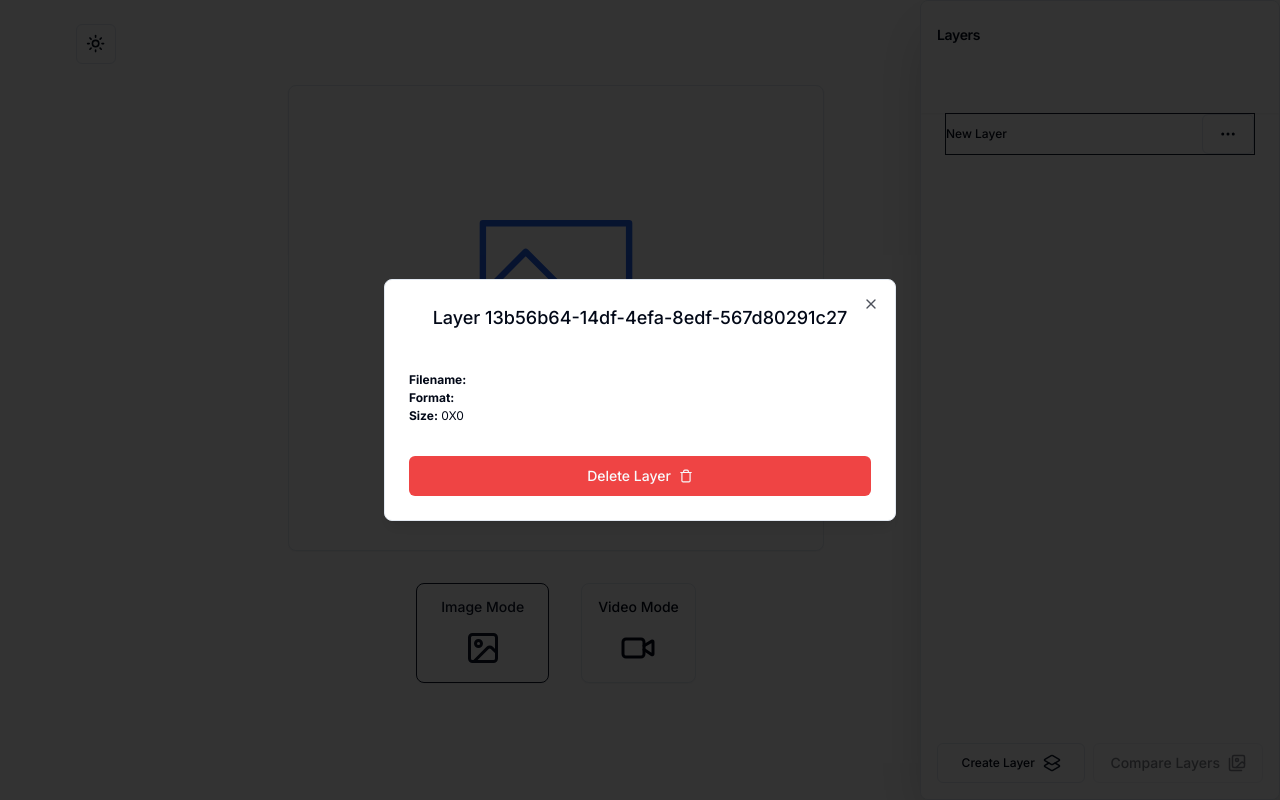
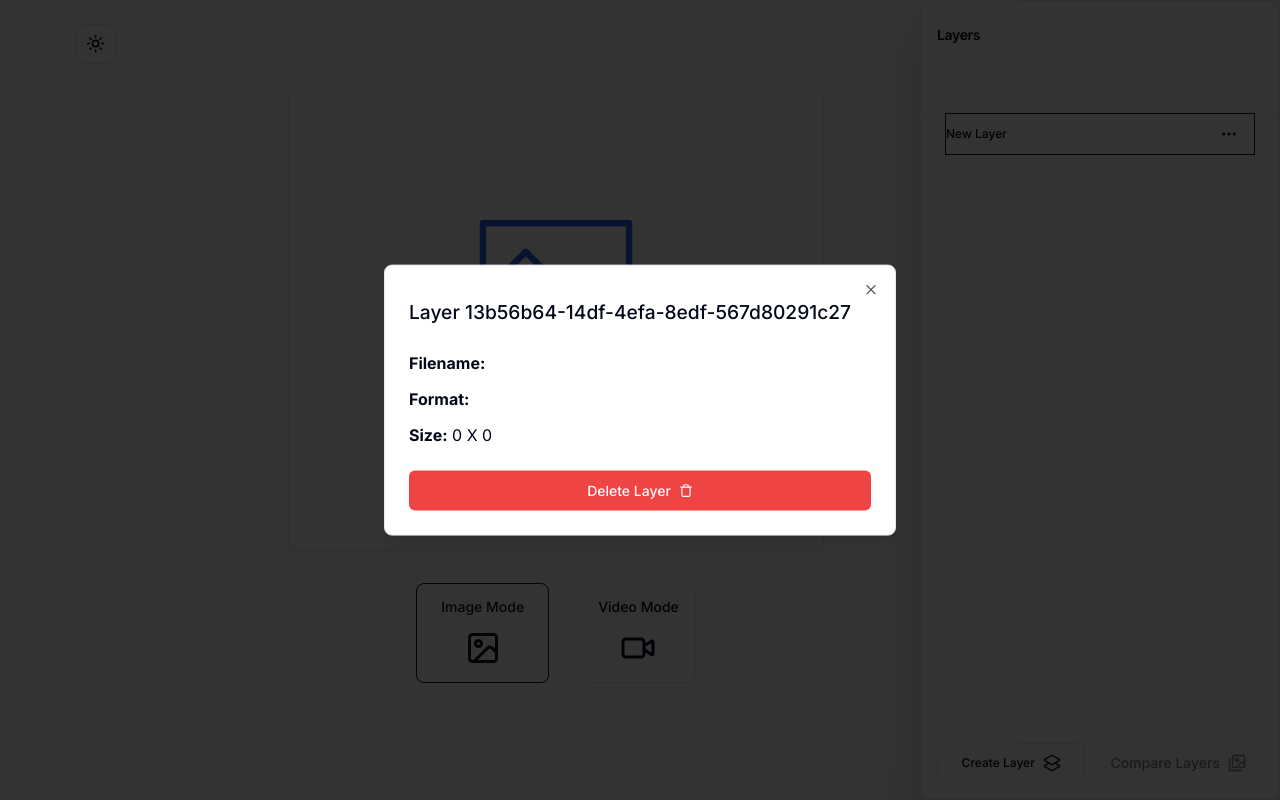
Before and after one commit to emrekaratepe123/Edit, a Next.js app: page / in a window 1280 px wide. Both pictures are taken after a click on the button 1228 px from the left and 134 px from the top of the page. Built offline with nearby package versions, Linux system fonts and the light colour scheme.

Commit message:
refactor: Update LayerInfo component UI and content layout

```diff
--- a/src/components/layers/LayerInfo.tsx
+++ b/src/components/layers/LayerInfo.tsx
@@ -1,13 +1,6 @@
 "use client";
 
-import {
-  Dialog,
-  DialogContent,
-  DialogDescription,
-  DialogHeader,
-  DialogTitle,
-  DialogTrigger,
-} from "@/components/ui/dialog";
+import { Dialog, DialogContent, DialogTrigger } from "@/components/ui/dialog";
 import { Button } from "../ui/button";
 import { Ellipsis, Trash } from "lucide-react";
 import { Layer, useLayerStore } from "@/lib/layer-store";
@@ -26,23 +19,21 @@ export default function LayerInfo({
   return (
     <Dialog>
       <DialogTrigger asChild>
-        <Button variant="outline">
+        <Button variant="outline" className="border-0">
           <Ellipsis size={18} />
         </Button>
       </DialogTrigger>
-      <DialogContent className="text-xs">
-        <h3 className="text-lg font-medium text-center mb-2">
-          Layer {layer.id}
-        </h3>
-        <div className="py-4 space-y-0.5">
-          <p>
+      <DialogContent className="flex flex-col gap-6 justify-center">
+        <h3 className="text-[1.2rem] font-medium mt-2">Layer {layer.id}</h3>
+        <div className="flex flex-col gap-3">
+          <p className="text-[1rem]">
             <span className="font-bold">Filename:</span> {layer.name}
           </p>
-          <p>
+          <p className="text-[1rem]">
             <span className="font-bold">Format:</span> {layer.format}
           </p>
-          <p>
-            <span className="font-bold"> Size:</span> {layer.width}X
+          <p className="text-[1rem]">
+            <span className="font-bold"> Size:</span> {layer.width} X{" "}
             {layer.height}
           </p>
         </div>
```
